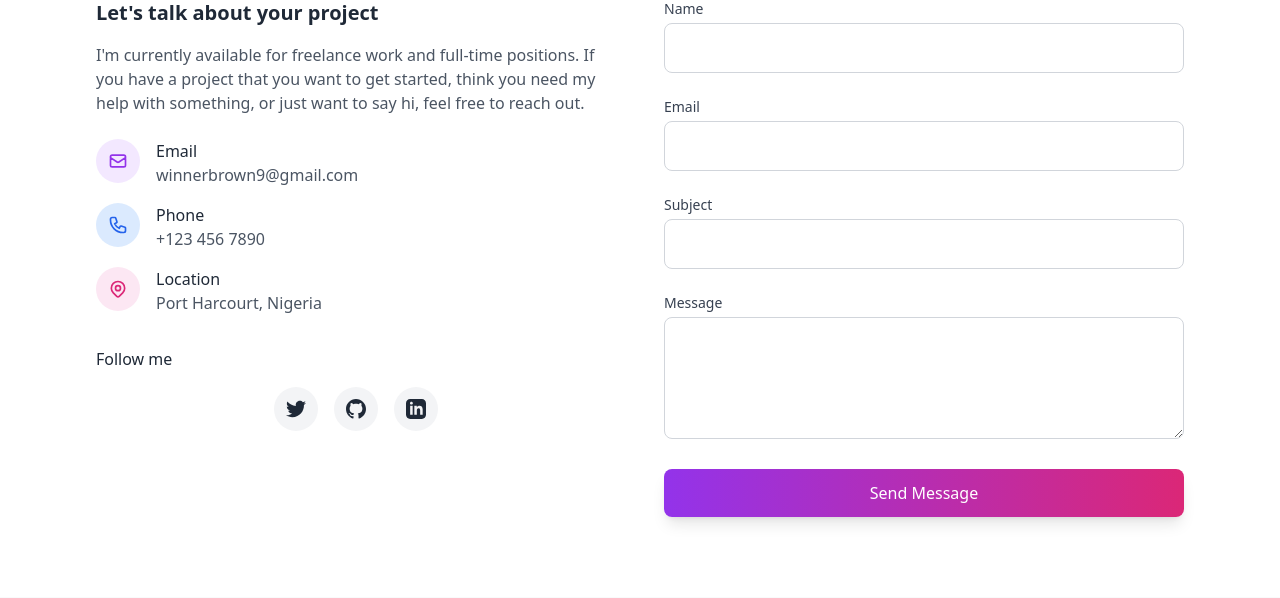
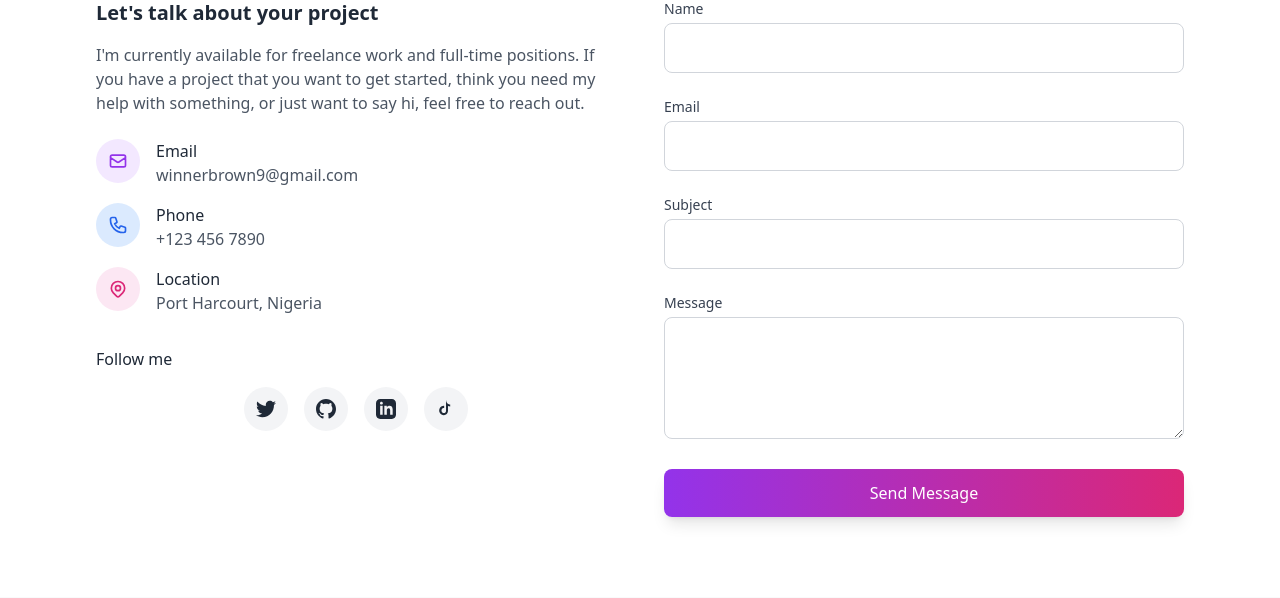
Before and after one commit to winnerdebest/portfolio, a Django app: page / in a window 1280 px wide. Shown: the part 3367-3965 px from the top of the page. Run offline with Django 5.2, Linux system fonts and the light colour scheme; data comes from the database, SQL or seed files in the repository; some libraries are stand-ins or nearby versions.

Commit message:
Added tiktok

```diff
--- a/templates/index.html
+++ b/templates/index.html
@@ -524,22 +524,35 @@
                 <div class="mt-8 mobile-mt-10">
                     <h4 class="font-medium mb-4 mobile-text-center">Follow me</h4>
                     <div class="flex space-x-4 justify-center">
-                        <a href="https://x.com/dat_poketguy" target="_blank" class="bg-gray-100 dark:bg-gray-700 p-3 rounded-full hover:bg-gray-200 dark:hover:bg-gray-600 transition-colors">
+    <a href="https://x.com/buildwithwinner" target="_blank" class="bg-gray-100 dark:bg-gray-700 p-3 rounded-full hover:bg-gray-200 dark:hover:bg-gray-600 transition-colors">
+        <!-- X (Twitter) Icon -->
         <svg xmlns="http://www.w3.org/2000/svg" class="h-5 w-5" fill="currentColor" viewBox="0 0 24 24">
-                                <path d="M24 4.557c-.883.392-1.832.656-2.828.775 1.017-.609 1.798-1.574 2.165-2.724-.951.564-2.005.974-3.127 1.195-.897-.957-2.178-1.555-3.594-1.555-3.179 0-5.515 2.966-4.797 6.045-4.091-.205-7.719-2.165-10.148-5.144-1.29 2.213-.669 5.108 1.523 6.574-.806-.026-1.566-.247-2.229-.616-.054 2.281 1.581 4.415 3.949 4.89-.693.188-1.452.232-2.224.084.626 1.956 2.444 3.379 4.6 3.419-2.07 1.623-4.678 2.348-7.29 2.04 2.179 1.397 4.768 2.212 7.548 2.212 9.142 0 14.307-7.721 13.995-14.646.962-.695 1.797-1.562 2.457-2.549z" />
+            <path d="M24 4.557c-.883.392-1.832.656-2.828.775 1.017-.609 1.798-1.574 2.165-2.724-.951.564-2.005.974-3.127 1.195-.897-.957-2.178-1.555-3.594-1.555-3.179 0-5.515 2.966-4.797 6.045-4.091-.205-7.719-2.165-10.148-5.144-1.29 2.213-.669 5.108 1.523 6.574-.806-.026-1.566-.247-2.229-.616-.054 2.281 1.581 4.415 3.949 4.89-.693.188-1.452.232-2.224.084.626 1.956 2.444 3.379 4.6 3.419-2.07 1.623-4.678 2.348-7.29 2.04 2.179 1.397 4.768 2.212 7.548 2.212 9.142 0 14.307-7.721 13.995-14.646.962-.695 1.797-1.562 2.457-2.549z"/>
         </svg>
     </a>
+
     <a href="https://github.com/winnerdebest" target="_blank" class="bg-gray-100 dark:bg-gray-700 p-3 rounded-full hover:bg-gray-200 dark:hover:bg-gray-600 transition-colors">
+        <!-- GitHub Icon -->
         <svg xmlns="http://www.w3.org/2000/svg" class="h-5 w-5" fill="currentColor" viewBox="0 0 24 24">
-                                <path d="M12 0c-6.626 0-12 5.373-12 12 0 5.302 3.438 9.8 8.207 11.387.599.111.793-.261.793-.577v-2.234c-3.338.726-4.033-1.416-4.033-1.416-.546-1.387-1.333-1.756-1.333-1.756-1.089-.745.083-.729.083-.729 1.205.084 1.839 1.237 1.839 1.237 1.07 1.834 2.807 1.304 3.492.997.107-.775.418-1.305.762-1.604-2.665-.305-5.467-1.334-5.467-5.931 0-1.311.469-2.381 1.236-3.221-.124-.303-.535-1.524.117-3.176 0 0 1.008-.322 3.301 1.23.957-.266 1.983-.399 3.003-.404 1.02.005 2.047.138 3.006.404 2.291-1.552 3.297-1.23 3.297-1.23.653 1.653.242 2.874.118 3.176.77.84 1.235 1.911 1.235 3.221 0 4.609-2.807 5.624-5.479 5.921.43.372.823 1.102.823 2.222v3.293c0 .319.192.694.801.576 4.765-1.589 8.199-6.086 8.199-11.386 0-6.627-5.373-12-12-12z" />
+            <path d="M12 0c-6.626 0-12 5.373-12 12 0 5.302 3.438 9.8 8.207 11.387.599.111.793-.261.793-.577v-2.234c-3.338.726-4.033-1.416-4.033-1.416-.546-1.387-1.333-1.756-1.333-1.756-1.089-.745.083-.729.083-.729 1.205.084 1.839 1.237 1.839 1.237 1.07 1.834 2.807 1.304 3.492.997.107-.775.418-1.305.762-1.604-2.665-.305-5.467-1.334-5.467-5.931 0-1.311.469-2.381 1.236-3.221-.124-.303-.535-1.524.117-3.176 0 0 1.008-.322 3.301 1.23.957-.266 1.983-.399 3.003-.404 1.02.005 2.047.138 3.006.404 2.291-1.552 3.297-1.23 3.297-1.23.653 1.653.242 2.874.118 3.176.77.84 1.235 1.911 1.235 3.221 0 4.609-2.807 5.624-5.479 5.921.43.372.823 1.102.823 2.222v3.293c0 .319.192.694.801.576 4.765-1.589 8.199-6.086 8.199-11.386 0-6.627-5.373-12-12-12z"/>
         </svg>
     </a>
+
     <a href="https://linkedin.com/in/winner-orluvictor-944175333" target="_blank" class="bg-gray-100 dark:bg-gray-700 p-3 rounded-full hover:bg-gray-200 dark:hover:bg-gray-600 transition-colors">
+        <!-- LinkedIn Icon -->
         <svg xmlns="http://www.w3.org/2000/svg" class="h-5 w-5" fill="currentColor" viewBox="0 0 24 24">
-                                <path d="M19 0h-14c-2.761 0-5 2.239-5 5v14c0 2.761 2.239 5 5 5h14c2.762 0 5-2.239 5-5v-14c0-2.761-2.238-5-5-5zm-11 19h-3v-11h3v11zm-1.5-12.268c-.966 0-1.75-.79-1.75-1.764s.784-1.764 1.75-1.764 1.75.79 1.75 1.764-.783 1.764-1.75 1.764zm13.5 12.268h-3v-5.604c0-3.368-4-3.113-4 0v5.604h-3v-11h3v1.765c1.396-2.586 7-2.777 7 2.476v6.759z" />
+            <path d="M19 0h-14c-2.761 0-5 2.239-5 5v14c0 2.761 2.239 5 5 5h14c2.762 0 5-2.239 5-5v-14c0-2.761-2.238-5-5-5zm-11 19h-3v-11h3v11zm-1.5-12.268c-.966 0-1.75-.79-1.75-1.764s.784-1.764 1.75-1.764 1.75.79 1.75 1.764-.783 1.764-1.75 1.764zm13.5 12.268h-3v-5.604c0-3.368-4-3.113-4 0v5.604h-3v-11h3v1.765c1.396-2.586 7-2.777 7 2.476v6.759z"/>
+        </svg>
+    </a>
+
+    <a href="https://www.tiktok.com/@buildwithwinner" target="_blank" class="bg-gray-100 dark:bg-gray-700 p-3 rounded-full hover:bg-gray-200 dark:hover:bg-gray-600 transition-colors">
+        <!-- TikTok Icon -->
+        <svg xmlns="http://www.w3.org/2000/svg" class="h-5 w-5" viewBox="0 0 24 24" fill="currentColor">
+            <path d="M12.3 1.75c0 .52.07 1.03.2 1.51.13.48.34.93.61 1.34.28.42.63.78 1.03 1.07.41.3.87.53 1.36.67.49.15 1.01.23 1.54.23v2.42a6.66 6.66 0 0 1-2.65-.53v6.08c0 1.4-.49 2.56-1.46 3.49-.97.93-2.14 1.39-3.5 1.39-1.04 0-2-.26-2.88-.77a5.15 5.15 0 0 1-2.01-2.03 5.49 5.49 0 0 1-.73-2.78c0-1.06.27-2.05.8-2.96a5.32 5.32 0 0 1 2.19-2.07c.9-.48 1.9-.68 3-.6v2.57c-.57-.05-1.1.03-1.58.24a2.45 2.45 0 0 0-1.17 1.05c-.3.49-.45 1.05-.45 1.68 0 .57.12 1.08.36 1.55.23.46.56.82.99 1.1.42.27.9.41 1.43.41.73 0 1.35-.23 1.87-.69.51-.47.77-1.06.77-1.77V1.75h2.42z" />
         </svg>
     </a>
 </div>
+
                 </div>
             </div>
 
```
Lines whose indentation alone changed are shown as unchanged.
